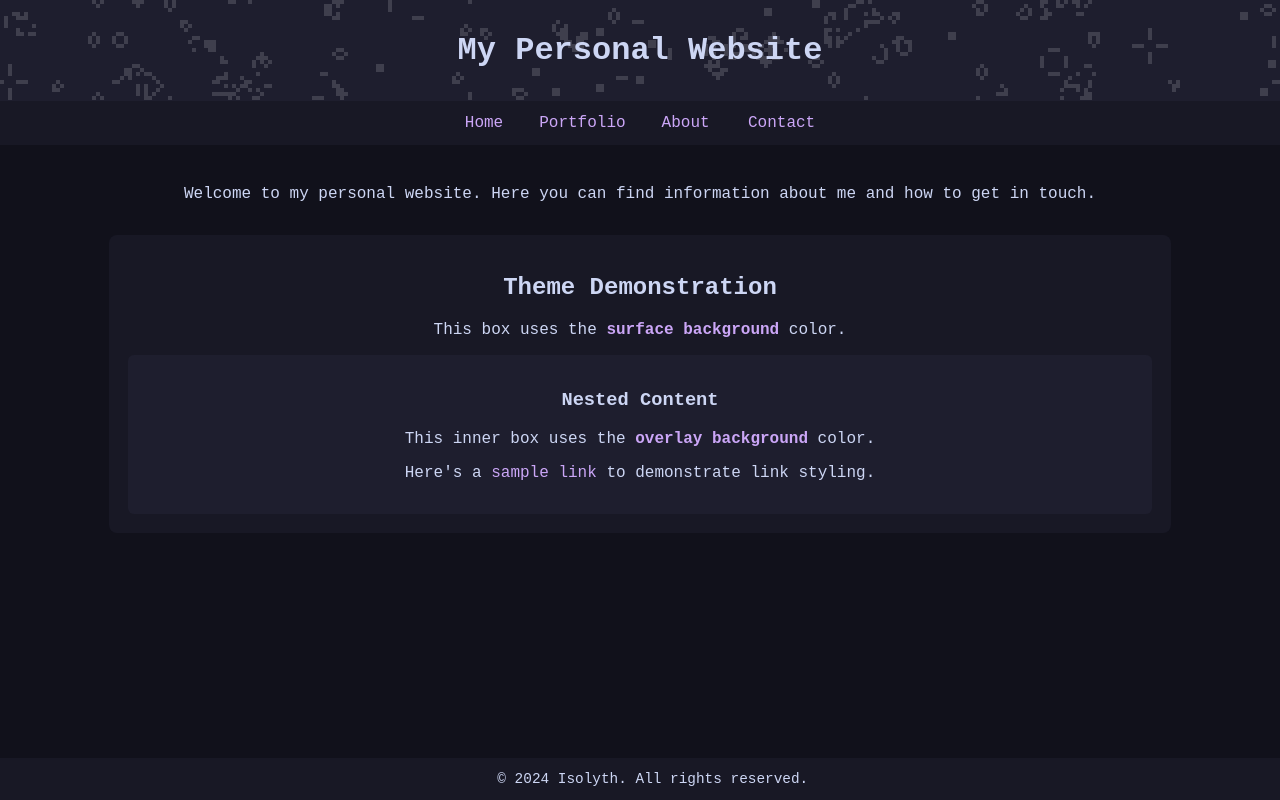
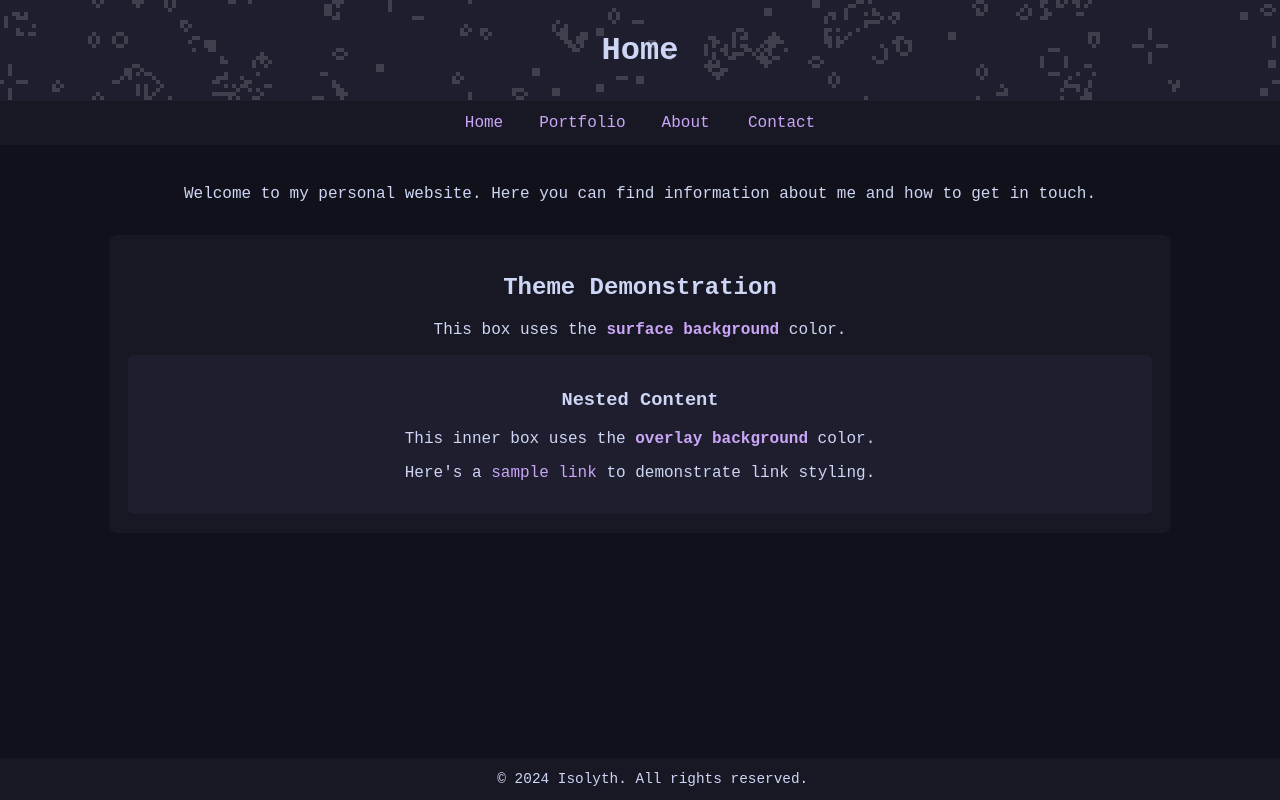
Before and after one commit to Isolyth/Personal-Website, a SvelteKit app: page / in a window 1280 px wide. Built offline with nearby package versions, Linux system fonts and the light colour scheme; a web font is replaced by a local one.

Commit message:
Dynamic page  titles

```diff
--- a/src/routes/+layout.svelte
+++ b/src/routes/+layout.svelte
@@ -1,13 +1,26 @@
 <script>
   import '$lib/styles/theme.css';
   import GameOfLife from '$lib/components/GameOfLife.svelte';
+  import { page } from '$app/stores';
+
+  // Function to get the page title from the current path
+  $: pageTitle = (() => {
+    const path = $page.url.pathname;
+    if (path === '/') return 'Home';
+
+    const segments = path.split('/');
+    const lastSegment = segments[segments.length - 1] || segments[segments.length - 2] || '';
+    if (!lastSegment) return 'Home';
+
+    return lastSegment.charAt(0).toUpperCase() + lastSegment.slice(1);
+  })();
 </script>
 
 <header>
     <div class="game-container">
         <GameOfLife />
     </div>
-    <h1>My Personal Website</h1>
+    <h1>{pageTitle}</h1>
 </header>
 <nav>
     <a href="/">Home</a>
```
